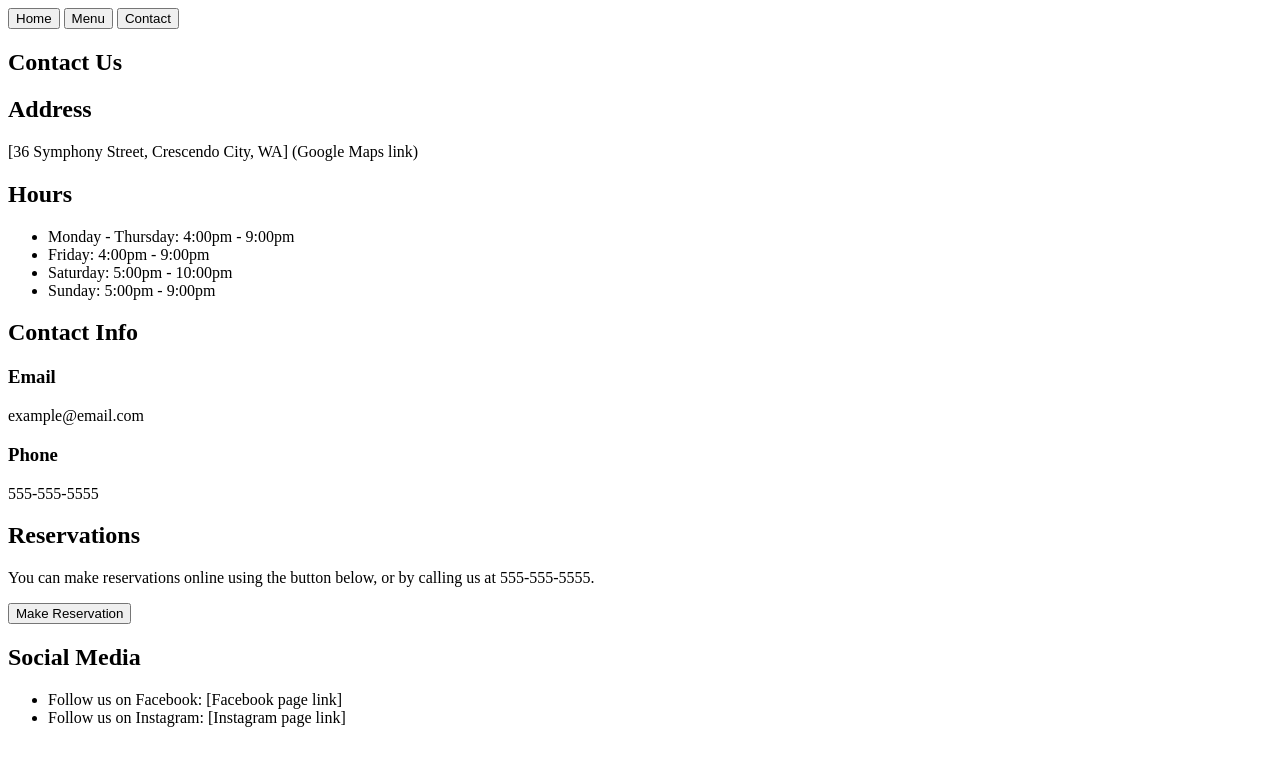
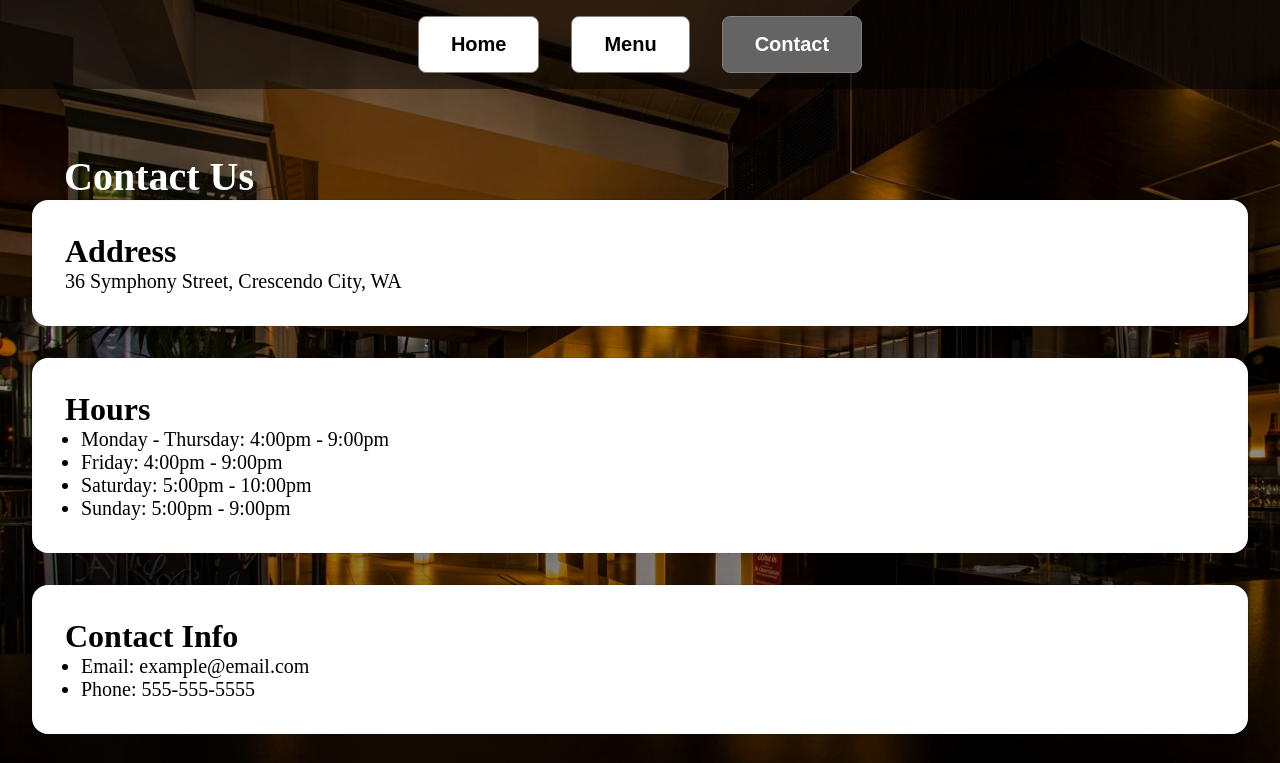
Before and after one commit to bradenr402/restaurant-page, a website built with webpack: page dist/index.html in a window 1280 px wide. Both pictures are taken after a click on the button "Contact". Shown: the top 763 px of the page. Built offline with nearby package versions, Linux system fonts and the light colour scheme.

Commit message:
project complete

```diff
--- a/package.json
+++ b/package.json
@@ -4,12 +4,16 @@
   "description": "This is my solution for the Project: Restaurant Page in The Odin Project’s Javascript Course. Find it at https://www.theodinproject.com/lessons/javascript-library",
   "main": "index.js",
   "scripts": {
-    "test": "echo \"Error: no test specified\" && exit 1"
+    "test": "echo \"Error: no test specified\" && exit 1",
+    "watch": "webpack --watch",
+    "build": "webpack"
   },
   "keywords": [],
   "author": "",
   "license": "ISC",
   "devDependencies": {
+    "css-loader": "^6.10.0",
+    "style-loader": "^3.3.4",
     "webpack": "^5.90.1",
     "webpack-cli": "^5.1.4"
   }
--- a/src/contact.js
+++ b/src/contact.js
@@ -9,17 +9,40 @@ export default function () {
   const sectionHeading = addElement('h1', 'Contact Us');
   mainSection.appendChild(sectionHeading);
 
+  addAddressArticle(mainSection);
+
+  addHoursArticle(mainSection);
+
+  addContactSection(mainSection);
+
+  addReservationSection(mainSection);
+
+  addSocialMediaArticle(mainSection);
+
+  main.replaceChildren(mainSection);
+
+  return 'contact';
+}
+
+function addAddressArticle(mainSection) {
+  const addressArticle = document.createElement('article');
+
   const addressHeading = addElement('h2', 'Address');
-  mainSection.appendChild(addressHeading);
+  addressArticle.appendChild(addressHeading);
 
   const address = addElement(
     'p',
-    '[36 Symphony Street, Crescendo City, WA] (Google Maps link)'
+    '36 Symphony Street, Crescendo City, WA'
   );
-  mainSection.appendChild(address);
+  addressArticle.appendChild(address);
+  mainSection.appendChild(addressArticle);
+}
+
+function addHoursArticle(mainSection) {
+  const hoursArticle = document.createElement('article');
 
   const hoursHeading = addElement('h2', 'Hours');
-  mainSection.appendChild(hoursHeading);
+  hoursArticle.appendChild(hoursHeading);
 
   const hoursList = document.createElement('ul');
   const weekdayHours = addElement('li', 'Monday - Thursday: 4:00pm - 9:00pm');
@@ -27,41 +50,64 @@ export default function () {
   const saturdayHours = addElement('li', 'Saturday: 5:00pm - 10:00pm');
   const sundayHours = addElement('li', 'Sunday: 5:00pm - 9:00pm');
   hoursList.append(weekdayHours, fridayHours, saturdayHours, sundayHours);
-  mainSection.appendChild(hoursList);
+  hoursArticle.appendChild(hoursList);
+
+  mainSection.appendChild(hoursArticle);
+}
+
+function addContactSection(mainSection) {
+  const contactArticle = document.createElement('article');
 
   const contactHeading = addElement('h2', 'Contact Info');
-  mainSection.appendChild(contactHeading);
+  contactArticle.appendChild(contactHeading);
 
-  const emailHeading = addElement('h3', 'Email');
-  mainSection.appendChild(emailHeading);
+  const contactList = document.createElement('ul');
 
-  const email = addElement('p', 'example@email.com');
-  mainSection.appendChild(email);
+  const email = addElement('li', 'Email: example@email.com');
+  contactList.appendChild(email);
 
-  const phoneHeading = addElement('h3', 'Phone');
-  mainSection.appendChild(phoneHeading);
+  const phoneNumber = addElement('li', 'Phone: 555-555-5555');
+  contactList.appendChild(phoneNumber);
 
-  const phoneNumber = addElement('p', '555-555-5555');
-  mainSection.appendChild(phoneNumber);
+  contactArticle.appendChild(contactList);
+
+  mainSection.appendChild(contactArticle);
+}
+
+function addReservationSection(mainSection) {
+  const reservationArticle = document.createElement('article');
 
   const reservationsHeading = addElement('h2', 'Reservations');
-  mainSection.appendChild(reservationsHeading);
+  reservationArticle.appendChild(reservationsHeading);
 
-  const reservations = addElement('p', 'You can make reservations online using the button below, or by calling us at 555-555-5555.');
-  mainSection.appendChild(reservations);
+  const reservations = addElement(
+    'p',
+    'You can make reservations online using the button below, or by calling us at 555-555-5555.'
+  );
+  reservationArticle.appendChild(reservations);
   const reservationsBtn = addElement('button', 'Make Reservation');
-  mainSection.appendChild(reservationsBtn);
+  reservationArticle.appendChild(reservationsBtn);
+
+  mainSection.appendChild(reservationArticle);
+}
+
+function addSocialMediaArticle(mainSection) {
+  const socialMediaArticle = document.createElement('article');
 
   const socialMediaHeading = addElement('h2', 'Social Media');
-  mainSection.appendChild(socialMediaHeading);
+  socialMediaArticle.appendChild(socialMediaHeading);
 
   const socialMediaList = document.createElement('ul');
-  const facebook = addElement('li', 'Follow us on Facebook: [Facebook page link]');
-  const instagram = addElement('li', 'Follow us on Instagram: [Instagram page link]');
+  const facebook = addElement(
+    'li',
+    'Follow us on Facebook: [Facebook page link]'
+  );
+  const instagram = addElement(
+    'li',
+    'Follow us on Instagram: [Instagram page link]'
+  );
   socialMediaList.append(facebook, instagram);
-  mainSection.appendChild(socialMediaList);
+  socialMediaArticle.appendChild(socialMediaList);
 
-  main.replaceChildren(mainSection);
-
-  return 'contact';
+  mainSection.appendChild(socialMediaArticle);
 }
--- a/src/home.js
+++ b/src/home.js
@@ -1,10 +1,18 @@
 import addElement from './add-element';
+import heroImage from './hero-image.jpg';
 
 export default function () {
   const main = document.querySelector('#content > main');
 
   const mainSection = document.createElement('section');
   mainSection.id = 'home';
+  document.body.classList.add('hero');
+
+  // const myImage = new Image();
+  // myImage.src = heroImage;
+  // myImage.classList.add('hero-image')
+
+  // mainSection.appendChild(myImage);
 
   const sectionArticle = document.createElement('article');
 
--- a/src/index.js
+++ b/src/index.js
@@ -1,7 +1,7 @@
 import buildHomePage from './home';
 import buildMenuPage from './menu';
 import buildContactPage from './contact';
-// import './style.css';
+import './style.css';
 
 let currentTabId = buildHomePage();
 
--- /dev/null
+++ b/src/style.css
@@ -0,0 +1,108 @@
+html {
+  box-sizing: border-box;
+}
+
+*,
+*::before,
+*::after {
+  box-sizing: inherit;
+  margin: 0;
+  padding: 0;
+}
+
+header {
+  position: sticky;
+  top: 0;
+  width: 100%;
+  padding: 1rem;
+  backdrop-filter: brightness(50%);
+}
+
+header nav {
+  display: flex;
+  justify-content: center;
+  gap: 2rem;
+}
+
+.selected {
+  /* background: rgb(190, 190, 190); */
+  background-color: rgb(100, 100, 100);
+  color: white;
+}
+
+header button {
+  padding: 1rem 2rem;
+  background-color: white;
+  border-radius: 0.5rem;
+  font-size: 1.25rem;
+  font-weight: 600;
+  border: 1px solid gray;
+}
+
+article {
+  padding: 2rem;
+  /* margin: 2rem; */
+  margin-bottom: 0;
+  border-radius: 1rem;
+  background-color: white;
+  color: black;
+  box-shadow: 0 6px 24px 0 rgba(0, 0, 0, 0.05), 0 0 0 1px rgba(0, 0, 0, 0.08);
+  border: 1px solid rgb(211, 211, 211, 0.1);
+}
+
+article:not(:last-child),
+article > p:not(:last-child) {
+  margin-bottom: 2rem;
+}
+
+article button {
+  padding: 0.5rem 1rem;
+  background-color: white;
+  border-radius: 0.25rem;
+  font-size: 1.25rem;
+  font-weight: 600;
+  border: 1px solid gray;
+  box-shadow: 4px 4px 8px rgba(0, 0, 0, 0.1);
+}
+
+article p,
+article li {
+  font-size: 1.25rem;
+}
+
+h1 {
+  margin-top: 2rem;
+  margin-left: 2rem;
+  font-size: 2.5rem;
+  text-shadow: 3px 4px 10px rgba(67, 67, 67, 0.3);
+}
+
+h2 {
+  font-size: 2rem;
+}
+
+h3 {
+  font-size: 1.5rem;
+}
+
+.hero {
+  background-image:
+    linear-gradient(to bottom, rgba(0, 0, 0, 0.2), rgba(0, 0, 0, 0.5)),
+    url('./hero-image.jpg');
+  background-repeat: no-repeat;
+  background-attachment: fixed;
+  background-size: cover;
+}
+
+html {
+  background: darkgray;
+  color: white;
+}
+
+#content {
+  padding: 2rem;
+}
+
+ul {
+  margin-left: 1rem;
+}
--- a/webpack.config.js
+++ b/webpack.config.js
@@ -8,4 +8,16 @@ module.exports = {
     filename: 'main.js',
     path: path.resolve(__dirname, 'dist'),
   },
+  module: {
+    rules: [
+      {
+        test: /\.css$/i,
+        use: ['style-loader', 'css-loader'],
+      },
+      {
+        test: /\.(png|svg|jpg|jpeg|gif)$/i,
+        type: 'asset/resource',
+      },
+    ],
+  },
 };
```
Also changed, not shown: dist/ad43cd4fead0348d2557.jpg (added), dist/cdd31b86a1581c650c83.jpeg (added), dist/index.html, dist/main.js, src/hero-image.jpeg (added), src/hero-image.jpg (added), 1 other file.
